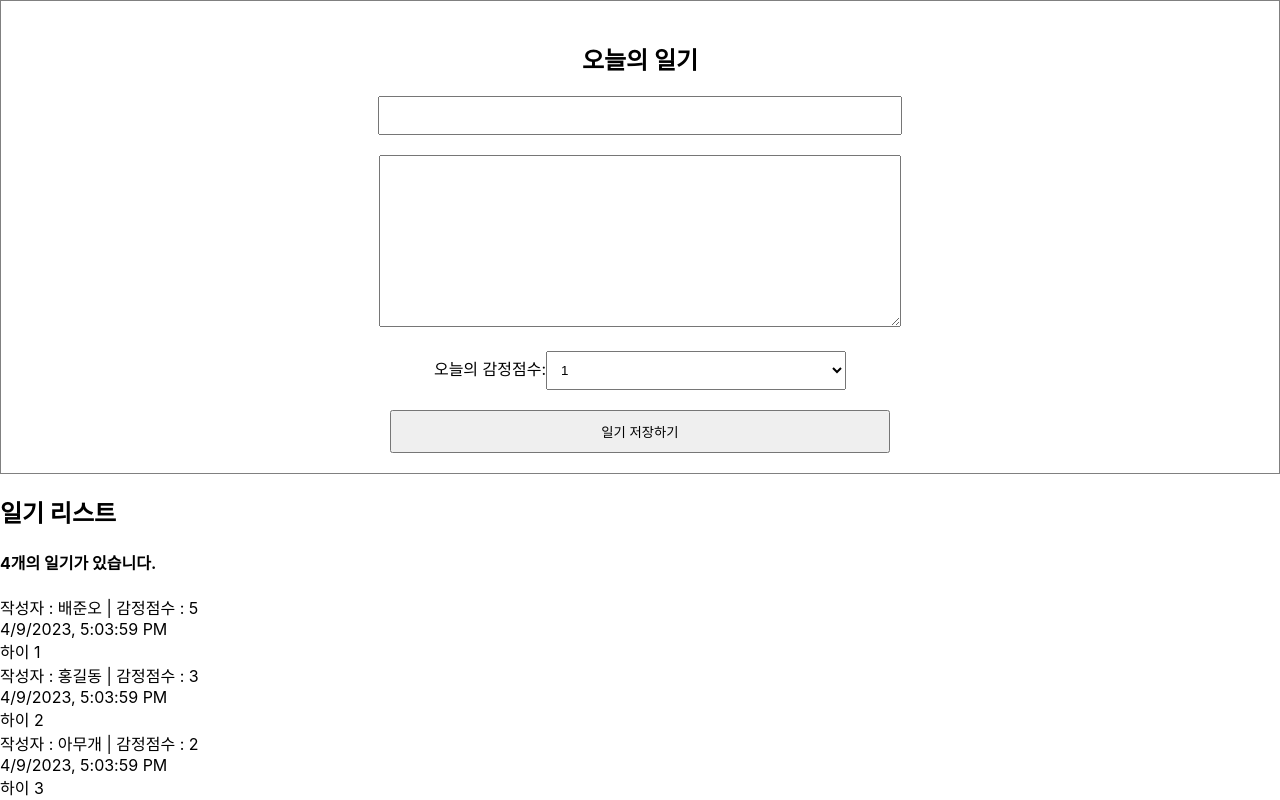
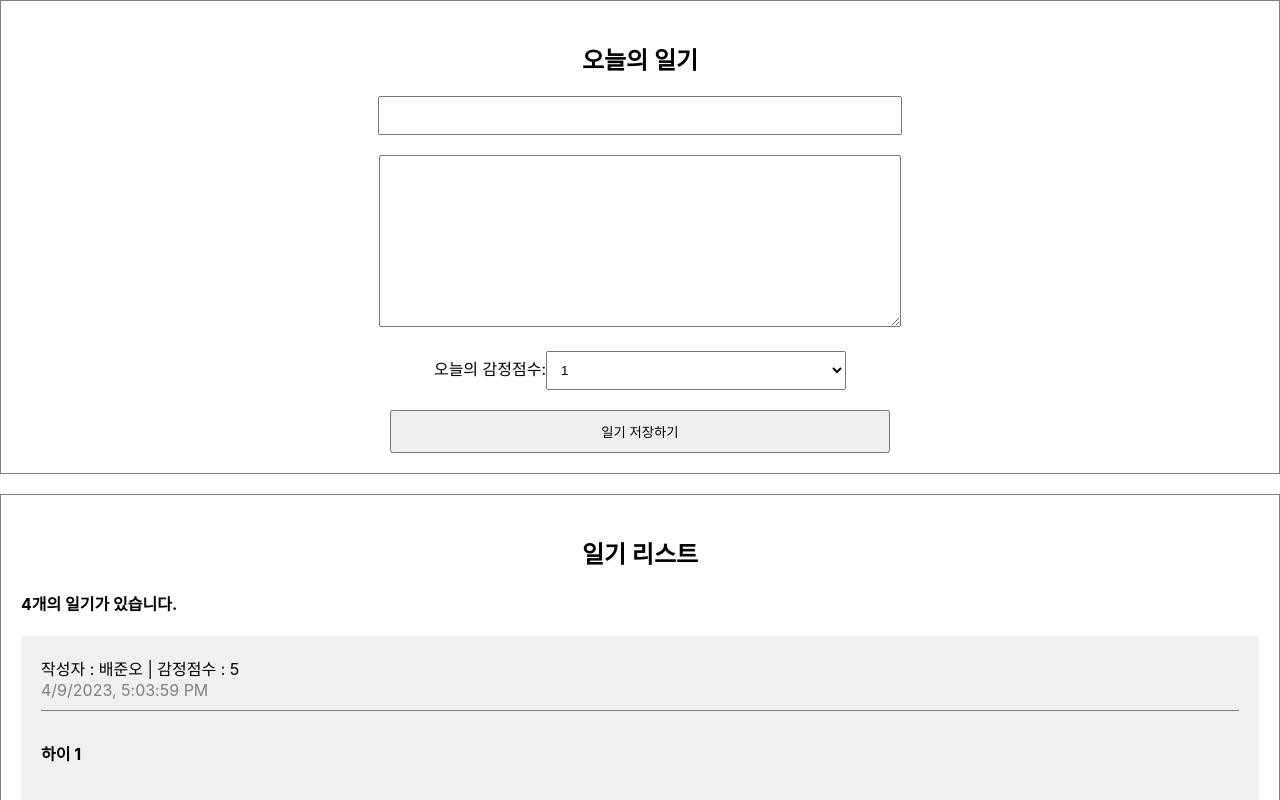
Before and after one commit to Junobee25/Emotional-diary-project, a React (Create React App) app: page / in a window 1280 px wide. Shown: the top 800 px of the page. Built offline with nearby package versions, Linux system fonts and the light colour scheme.

Commit message:
DiaryList, DiaryItem 디자인 수정

```diff
--- a/src/App.css
+++ b/src/App.css
@@ -27,3 +27,37 @@ textarea {
   padding: 10px;
   cursor: pointer;
 }
+
+/* List */
+.DiaryList {
+  border : 1px solid gray;
+  padding : 20px;
+  margin-top : 20px;
+}
+
+.DiaryList h2{
+  text-align: center;
+}
+
+/* Item */
+.DiaryItem {
+  background-color: rgb(240, 240, 240);
+  margin-bottom : 10px;
+  padding : 20px;
+}
+
+.DiaryItem .Info{
+  border-bottom: 1px solid gray;
+  padding-bottom: 10px;
+  margin-bottom: 10px;
+}
+
+.DiaryItem .date{
+  color: gray;
+}
+
+.DiaryItem .content{
+  font-weight: bold;
+  margin-bottom: 30px;
+  margin-top: 30px;
+}
```
